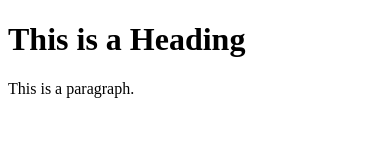
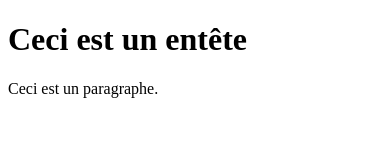
Before and after one commit to MathMission/HTML, a plain HTML site: page index.html in a window 390 px wide. Drawn offline with Linux system fonts and the light colour scheme.

Commit message:
Update index.html
Contenu francophone

```diff
--- a/index.html
+++ b/index.html
@@ -1,12 +1,12 @@
 <!DOCTYPE html>
 <html>
 <head>
-<title>Page Title</title>
+<title>Titre de l'onglet</title>
 </head>
 <body>
 
-<h1>This is a Heading</h1>
-<p>This is a paragraph.</p>
+<h1>Ceci est un entête</h1>
+<p>Ceci est un paragraphe.</p>
 
 </body>
 </html>
```
